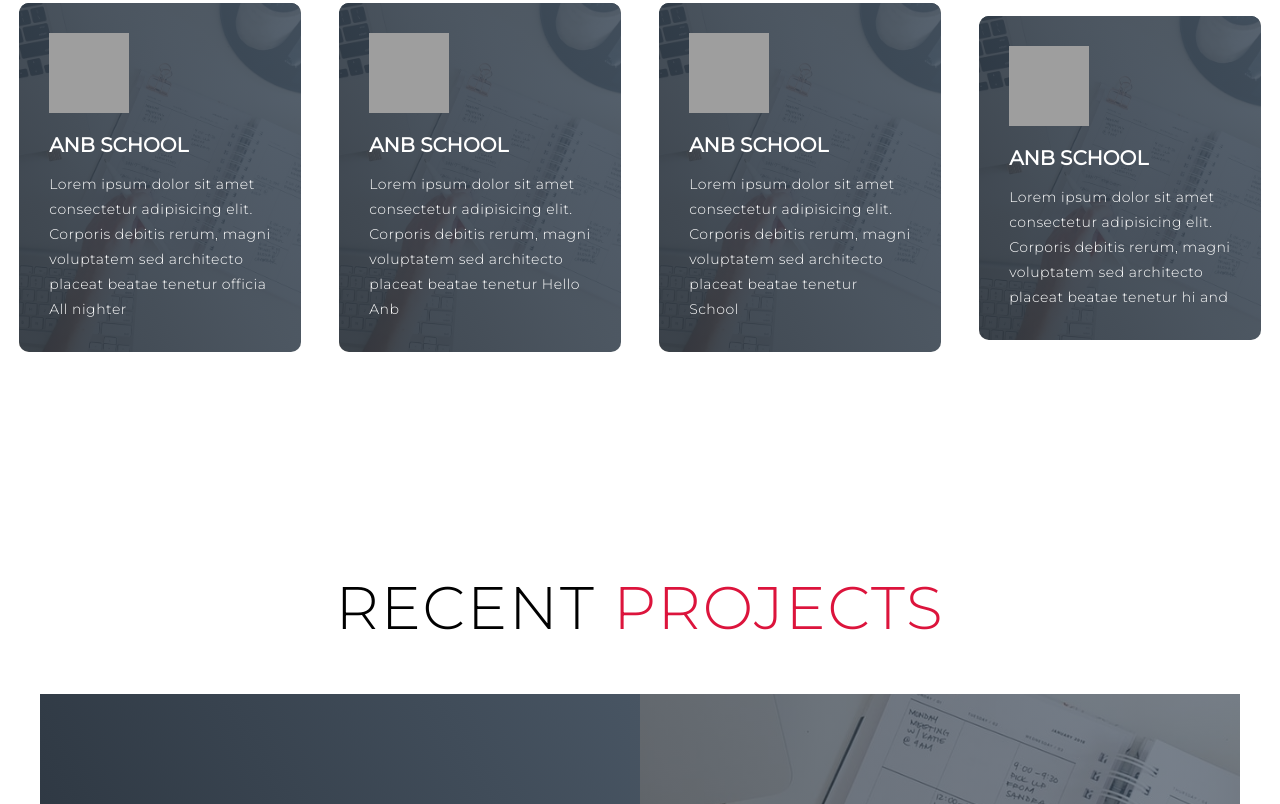
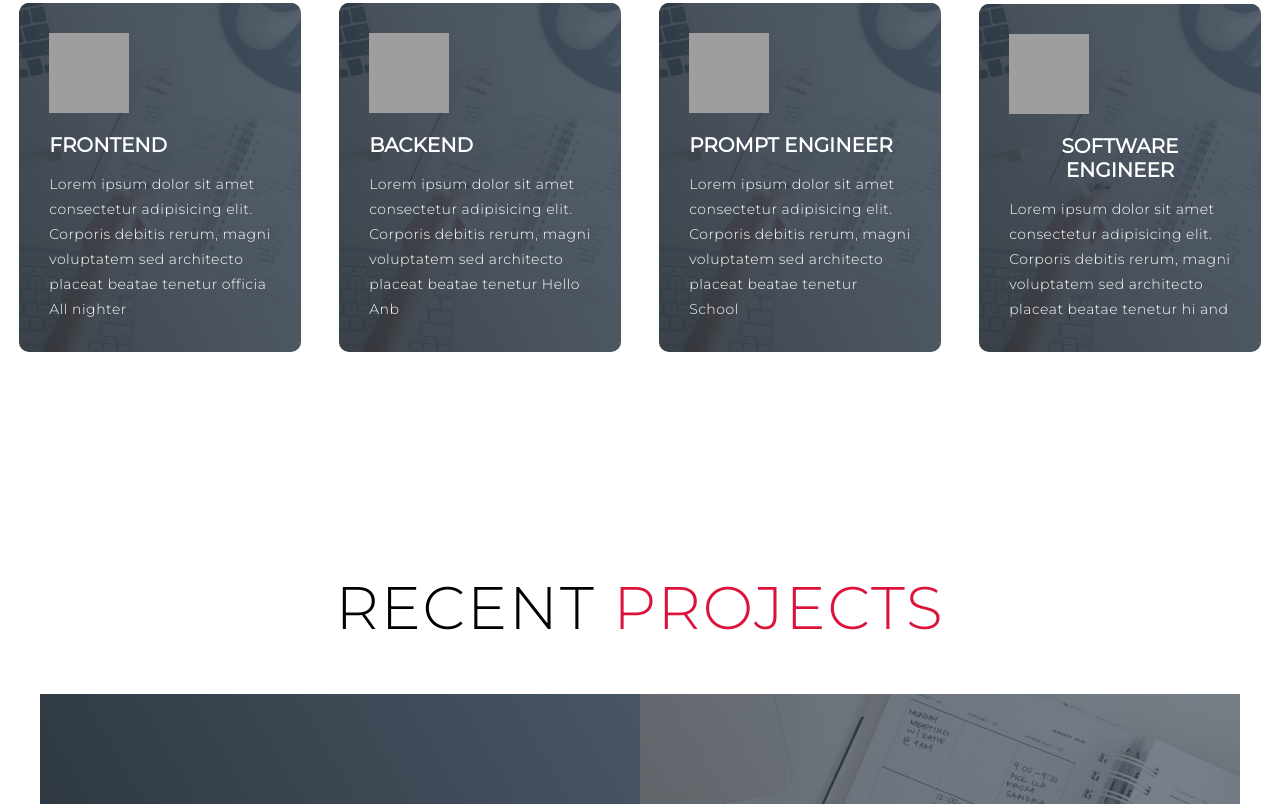
Before and after one commit to AllNighter-Git/anb-assesement, a plain HTML site: page index.html in a window 1280 px wide. Shown: the part 1149-1953 px from the top of the page. Drawn offline with Linux system fonts and the light colour scheme; grey boxes are pictures that could not be loaded.

Commit message:
bugfix(v1.1): change the title in the service section

```diff
--- a/index.html
+++ b/index.html
@@ -61,25 +61,25 @@
       <div class="service-bottom">
         <div class="service-item">
           <div class="icon"><img src="https://img.icons8.com/bubbles/100/000000/services.png" /></div>
-          <h2>ANB school</h2>
+          <h2>frontend</h2>
           <p>Lorem ipsum dolor sit amet consectetur adipisicing elit. Corporis debitis rerum, magni voluptatem sed
             architecto placeat beatae tenetur officia All nighter</p>
         </div>
         <div class="service-item">
           <div class="icon"><img src="https://img.icons8.com/bubbles/100/000000/services.png" /></div>
-          <h2>ANB school</h2>
+          <h2>backend</h2>
           <p>Lorem ipsum dolor sit amet consectetur adipisicing elit. Corporis debitis rerum, magni voluptatem sed
             architecto placeat beatae tenetur Hello Anb</p>
         </div>
         <div class="service-item">
           <div class="icon"><img src="https://img.icons8.com/bubbles/100/000000/services.png" /></div>
-          <h2>ANB school</h2>
+          <h2>prompt engineer</h2>
           <p>Lorem ipsum dolor sit amet consectetur adipisicing elit. Corporis debitis rerum, magni voluptatem sed
             architecto placeat beatae tenetur School</p>
         </div>
         <div class="service-item">
           <div class="icon"><img src="https://img.icons8.com/bubbles/100/000000/services.png" /></div>
-          <h2>ANB school</h2>
+          <h2>software engineer</h2>
           <p>Lorem ipsum dolor sit amet consectetur adipisicing elit. Corporis debitis rerum, magni voluptatem sed
             architecto placeat beatae tenetur hi and</p>
         </div>
```
